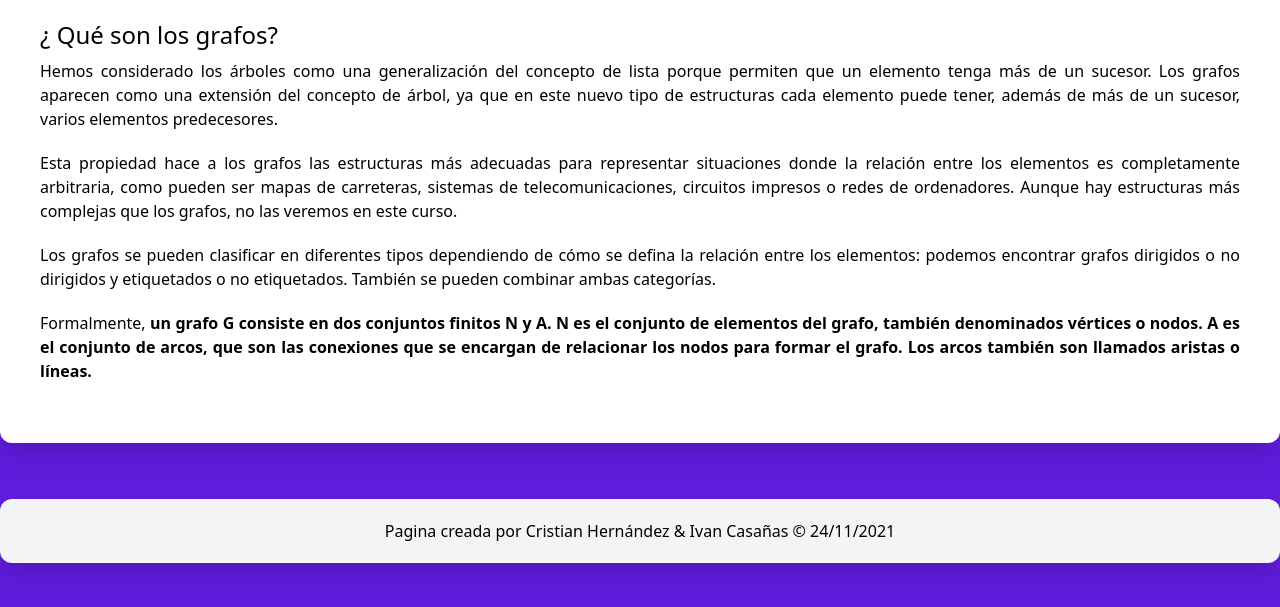
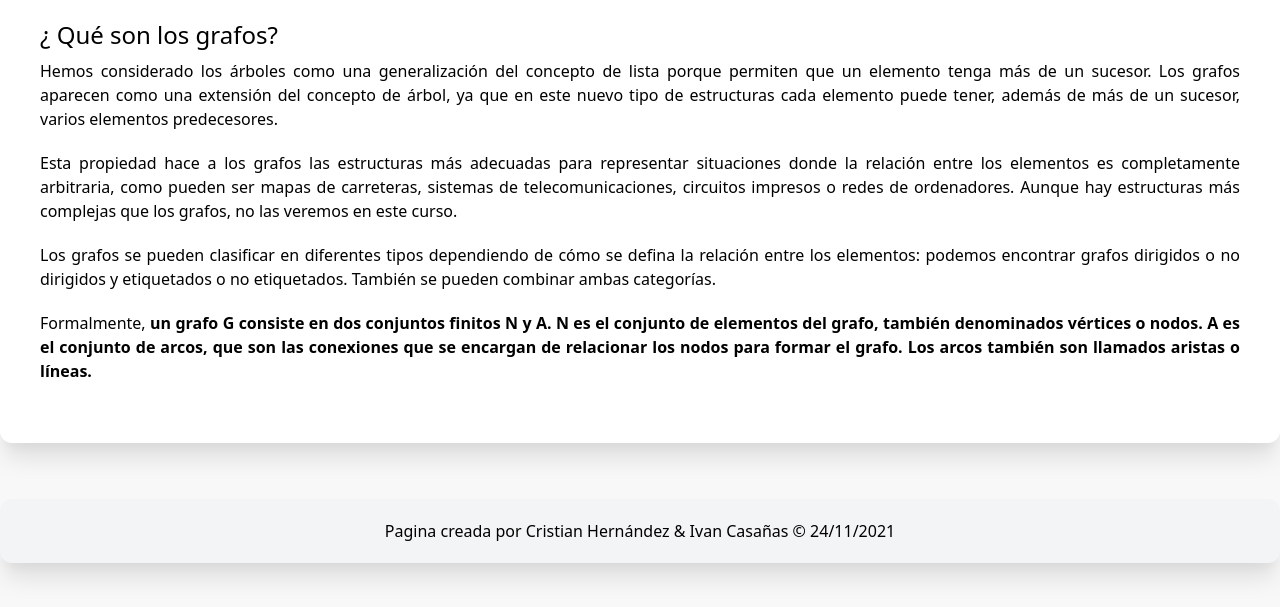
Before and after one commit to RICA38/grafos-main, a Django app: page /acerca in a window 1280 px wide. Shown: the part 193-800 px from the top of the page. Run offline with Django 3.2, Linux system fonts and the light colour scheme.

Commit message:
cambioColor

```diff
--- a/grafo_app/static/css/styles.css
+++ b/grafo_app/static/css/styles.css
@@ -1,7 +1,7 @@
 body {
-    /* background-color: #F8F8F8; */
-    /* background-color: red; */
-    background-color: rgb(95, 28, 219);
+    background-color: #F8F8F8;
+    /* background-color: red;
+    /* background-color: rgb(95, 28, 219); */
 }
 
 .box {
```
